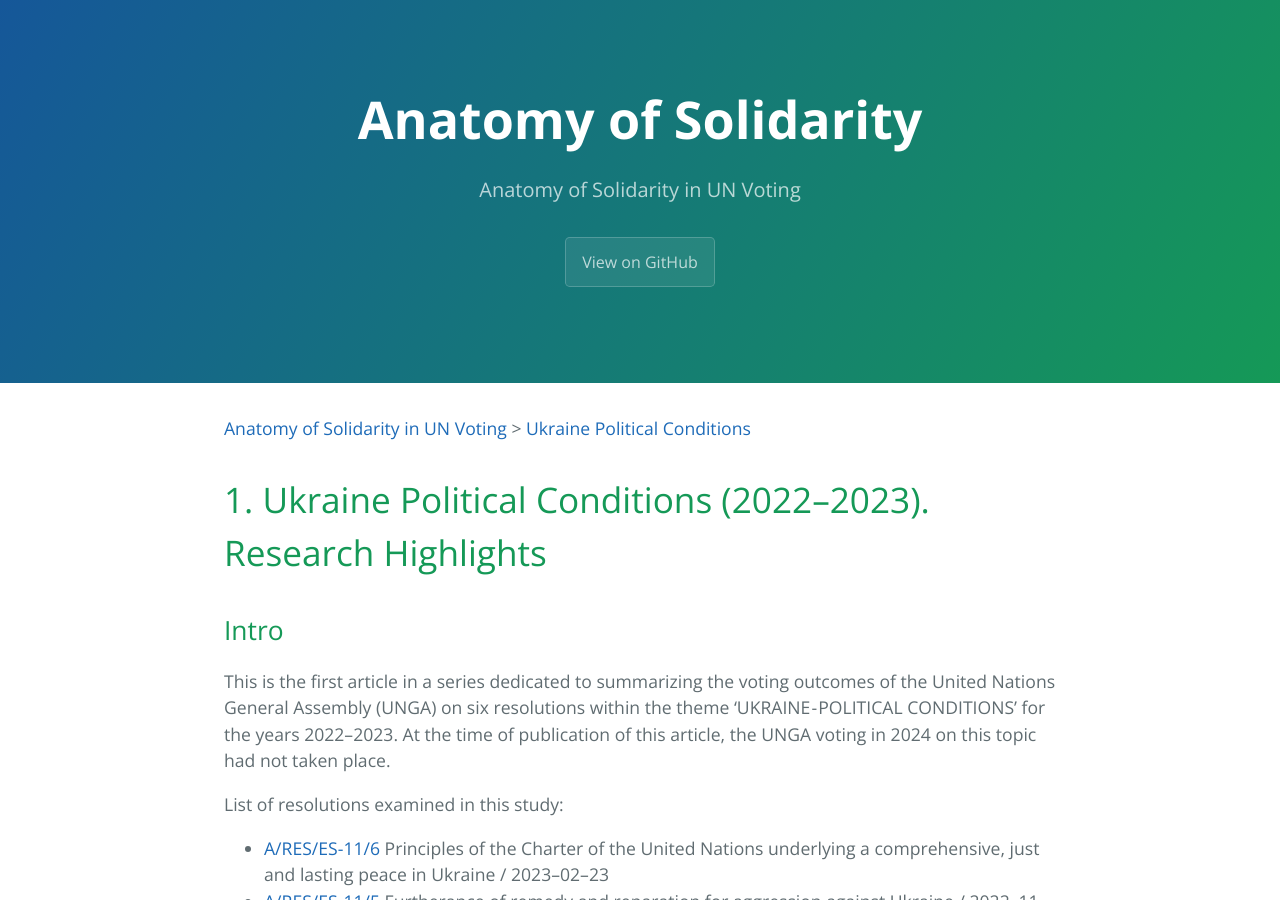
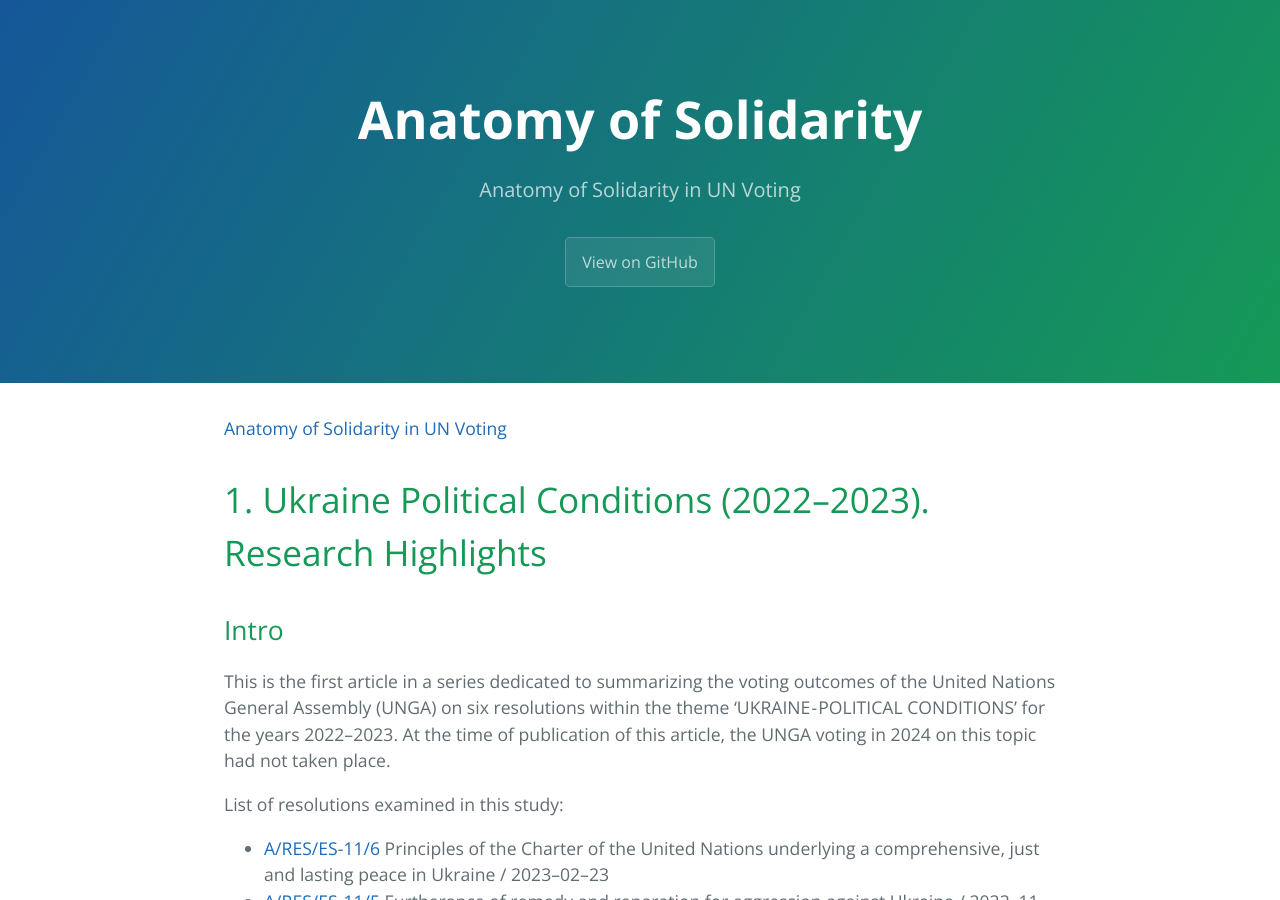
Before and after one commit to sobolsky/UN_UPC_2024, a Jekyll site: the page built from 01.md, in a window 1280 px wide and 900 px high. Built offline with Jekyll 4.4.1, drawn with Linux system fonts in a browser that asks for light colours; our own code applies the rules of GitHub Pages for plain Markdown files.

Commit message:
Update 01.md

```diff
--- a/01.md
+++ b/01.md
@@ -6,7 +6,7 @@
 theme: jekyll-theme-cayman
 ---
 
-[Anatomy of Solidarity in UN Voting](https://sobolsky.github.io/un) > [Ukraine Political Conditions](./)
+[Anatomy of Solidarity in UN Voting](https://sobolsky.github.io/un)
 # 1. Ukraine Political Conditions (2022–2023). Research Highlights
 
 ## Intro
```
